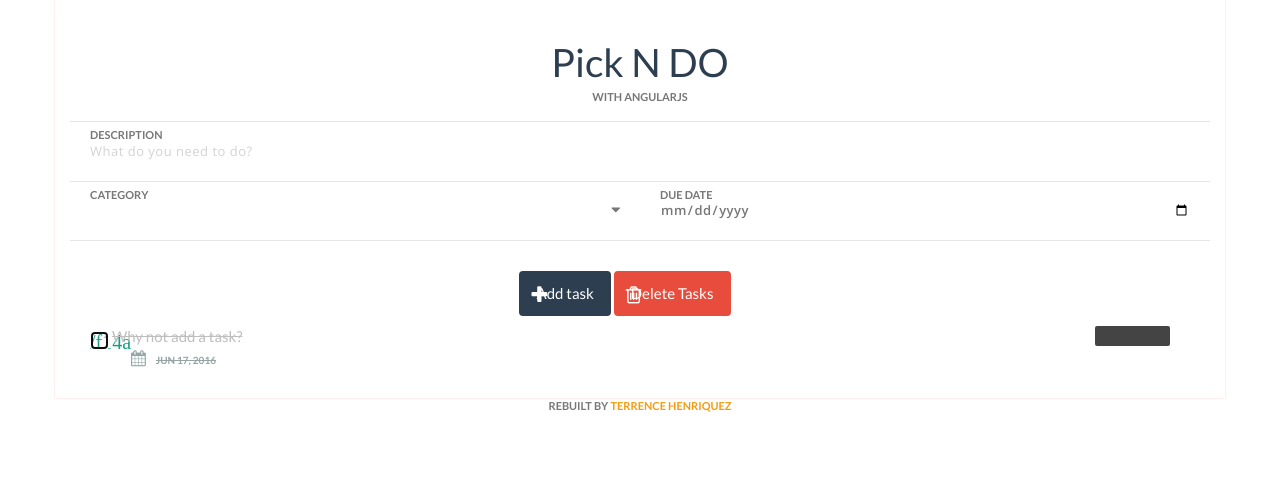
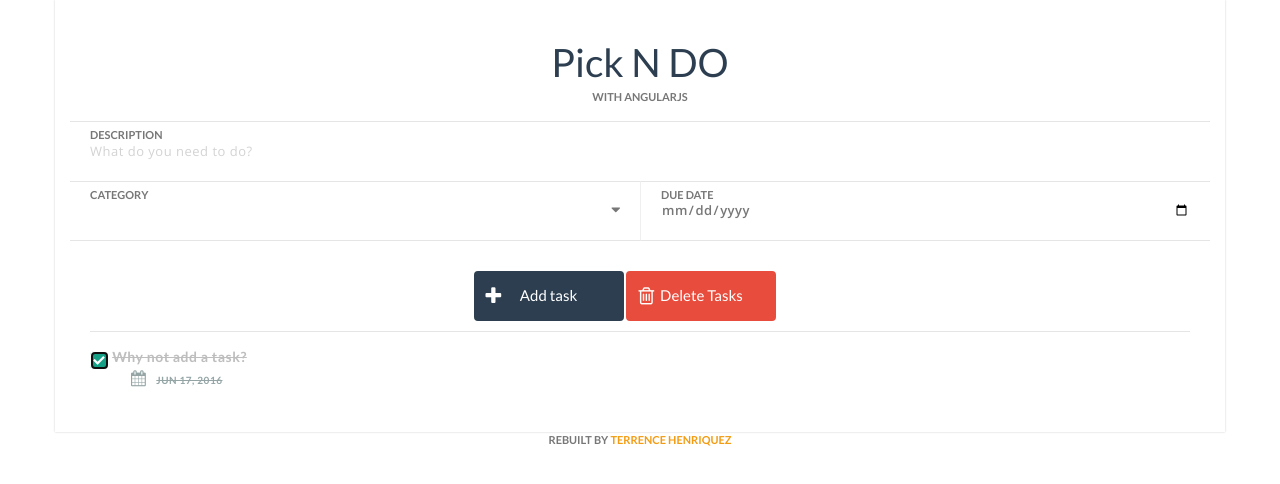
Before and after one commit to thenriquez/PickNDo, a plain HTML site: page index.html in a window 1280 px wide. Both pictures are taken after a click on the checkbox 99 px from the left and 340 px from the top of the page. Drawn offline with nearby package versions, Linux system fonts and the light colour scheme.

Commit message:
fixed changes

```diff
--- a/css/style.css
+++ b/css/style.css
@@ -1,39 +1,37 @@
 .container {
-   width: 600px
+    width: 600px;
     margin: 0 auto;
-   background:  #ffffff;
+    background: #ffffff;
     padding: 20px 0;
-   -webkit-box-shadow: 0 0 2px rgba(255, 0, 0, 0.2);
-            box-shadow: 0 0 2px rgba(255, 0, 0, 0.2);
-
+    -webkit-box-shadow: 0 0 2px rgba(0,0,0,0.2);
+            box-shadow: 0 0 2px rgba(0,0,0,0.2);
 }
 
 .row {
     display: block;
     padding: 10px;
-   text-align:center;
+    text-align: center;
     width: 100%;
     clear: both;
     overflow: hidden;
 }
+
 .half {
     width: 50%;
     float: left;
-
 }
 
 .content {
     background: #fff;
-
 }
 
+/* logo */
 h1 {
-  font-family: 'Rokkitt' ,sans-serif;
+    font-family: 'Rokkitt', sans-serif;
     color: #666;
     text-align: center;
     font-weight: 400;
     margin: 0;
-
 }
 
 .tagline {
@@ -43,9 +41,10 @@ h1 {
     font-size: 11px;
     font-weight: 600;
     text-transform: uppercase;
-  color: #777
+    color: #777;
 }
 
+/* inputs */
 .inputContainer {
     height: 60px;
     border-top: 1px solid #e5e5e5;
@@ -57,10 +56,11 @@ h1 {
     border-bottom: 1px solid #e5e5e5;
     margin-bottom: 20px;
 }
-inputContainer.half.last.right {
-  border-left: 1px solid #e5e5e5;
 
+.inputContainer.half.last.right {
+    border-left: 1px solid #efefef;
 }
+
 input[type="date"], input[type="text"], select {
     height: 100%;
     width: 100%;
@@ -69,40 +69,38 @@ input[type="date"], input[type="text"], select {
     top: 0;
     vertical-align: middle;
     display: inline-block;
+    border: none;
     border-radius: none;
-  border: none;
     font-size: 13px;
     color: #777;
     margin: 0;
     font-family: 'Open Sans', sans-serif;
     font-weight: 600;
     letter-spacing: 0.5px;
-  -webkit-transition: backround 0.3s;
-          transition: backround 0.3s;
+    -webkit-transition: background 0.3s;
+            transition: background 0.3s;
+}
 
+input[type="date"] {
+    cursor: pointer;
 }
-input=[type="date"]{
-  cursor: pointer;
 
-}
-input[type="date"]:focus, input[type="text"]:focus,
-    select:focus {
+input[type="date"]:focus, input[type="text"]:focus, select:focus {
     outline: none;
     background: #ecf0f1;
+}
 
-    }
 ::-webkit-input-placeholder {
     color: lightgrey;
     font-weight: normal;
-      -webit-transition: all 0.3s;
+    -webkit-transition: all 0.3s;
             transition: all 0.3s;
 }
-    ::-moz-input-placeholder {
+::-moz-placeholder {
     color: lightgrey;
     font-weight: normal;
-      transition: all 0.3s
+    transition: all 0.3s;
 }
-
 ::-ms-input-placeholder {
     color: lightgrey;
     font-weight: normal;
@@ -112,17 +110,22 @@ input[type="date"]:focus, input[type="text"]:focus,
     color: lightgrey;
     font-weight: normal;
     transition: all 0.3s;
+}
 
-    }
 input:focus::-webkit-input-placeholder {
     color: #95a5a6;
     font-weight: bold;
 }
-    input:focus::-webkit-input-placeholder {
+
+input:focus::-moz-input-placeholder {
     color: #95a5a6;
     font-weight: bold;
+}
 
-    }
+
+
+
+
 
 
 
@@ -137,20 +140,19 @@ input[type="date"]:focus, input[type="text"]:focus,
     color: lightgrey;
     font-weight: normal;
     transition: all 0.3s;
-
 }
-  ::ms-input-placeholder {
+::-ms-input-placeholder {
+    color: lightgrey;
+    font-weight: normal;
+    transition: all 0.3s;
+}
+input:-moz-placeholder {
     color: lightgrey;
     font-weight: normal;
     transition: all 0.3s;
 }
 
-  input:moz-placeholder {
-    color: lightgrey;
-    font-weight: normal;
-    transition: all 0.3s;
-  }
-input:focus::-moz-placeholder {
+input:focus::-webkit-input-placeholder {
     color: #95a5a6;
     font-weight: bold;
 }
@@ -168,7 +170,6 @@ label {
     color: #777;
     display: block;
     position: absolute;
-
 }
 
 button {
@@ -177,7 +178,7 @@ button {
     border-radius: 2px;
     border: none;
     outline: none;
-  height: 50px
+    height: 50px;
     width: 150px;
     font-size: 1em;
     color: #fff;
@@ -199,44 +200,52 @@ button {
     background: #444;
     padding-left: 15px;
 }
+
 .taskAdd:hover {
     background: #303030;
-
-}
-.taskDelete:hover {
-  background: #e74c3c;
-  padding-left: 30px
 }
 
+.taskDelete {
+    background: #e74c3c;
+    padding-left: 30px;
+}
+
+.taskDelete:hover {
+    background: #c0392b;
+}
+
+/* task styles */
 .taskList {
     list-style: none;
     padding: 0 20px;
+}
 
-}
-taksItem {
+.taskItem {
     border-top: 1px solid #e5e5e5;
     padding: 15px 0;
     color: #777;
     font-weight: 600;
     font-size: 14px;
-  letter-spacing:  0.5px
+    letter-spacing: 0.5px;
+}
 
-}
 .taskList .taskItem:nth-child(even) {
     background: #fcfcfc;
 }
+
 .taskCheckbox {
     margin-right: 1em;
+}
 
-}
 .complete-true {
-  text-decoration: line-through;
+    text-decoration:  line-through;
     color: #bebebe;
 }
+
 .taskList .taskDate {
     color: #95a5a6;
     font-size: 10px;
-  font-weight:bold;
+    font-weight: bold;
     text-transform: uppercase;
     display: block;
     margin-left: 41px;
@@ -258,29 +267,35 @@ taksItem {
     text-align: center;
     border-radius: 2px;
     float: right;
+    font-weight: normal;
     text-transform: uppercase;
     margin-right: 20px;
 }
 
 .category- {
-  background: #transparent;
+    background: transparent;
 }
+
 .category-Personal {
-  background:#2980b9;
+    background: #2980b9;
+}
 
-}
 .category-Work {
     background: #8e44ad;
 }
+
 .category-School {
     background: #f39c12;
 }
+
 .category-Cleaning {
     background: #16a085;
 }
+
 .category-Family {
     background: #d35400;
 }
+
 footer {
     text-align: center;
     font-size: 11px;
@@ -288,15 +303,15 @@ footer {
     text-transform: uppercase;
     color: #777;
 }
+
 footer a {
-  color: #f39c12
-
+    color: #f39c12;
 }
-
+/* custom checkboxes */
 .taskCheckbox {
     -webkit-appearance: none;
             appearance: none;
-  webkit-transition: all 0.3s;
+    -webkit-transition: all 0.3s;
             transition: all 0.3s;
     display: inline-block;
     cursor: pointer;
@@ -304,9 +319,11 @@ footer a {
     height: 19px;
     vertical-align: middle;
 }
+
 .taskCheckbox:focus {
     outline: none;
 }
+
 .taskCheckbox:before, .taskCheckbox:checked:before {
     font-family: 'FontAwesome';
     color: #444;
@@ -315,21 +332,24 @@ footer a {
             transition: all 0.3s;
 
 }
+
 .taskCheckbox:before {
-  content: '/f096';
+    content: '\f096';
 }
+
 .taskCheckbox:checked:before {
-  content: '/f14a';
+    content: '\f14a';
     color: #16a085;
 }
+/* custom select menu */
 .taskCategory {
-  -webkit-appearance:none;
-          appearance:none;
+    -webkit-appearance: none;
+            appearance: none;
     cursor: pointer;
-  padding-left: 16.5px;
+    padding-left: 16.5px; /*specific positioning due to difficult behavior of select element*/
     background: #fff;
+}
 
-}
 .selectArrow {
     position: absolute;
     z-index: 10;
@@ -338,8 +358,8 @@ footer a {
     margin-right: 20px;
     color: #777;
     pointer-events: none;
+}
 
-}
 .taskCategory option {
     background: #fff;
     border: none;
```
Lines whose indentation alone changed are shown as unchanged.
